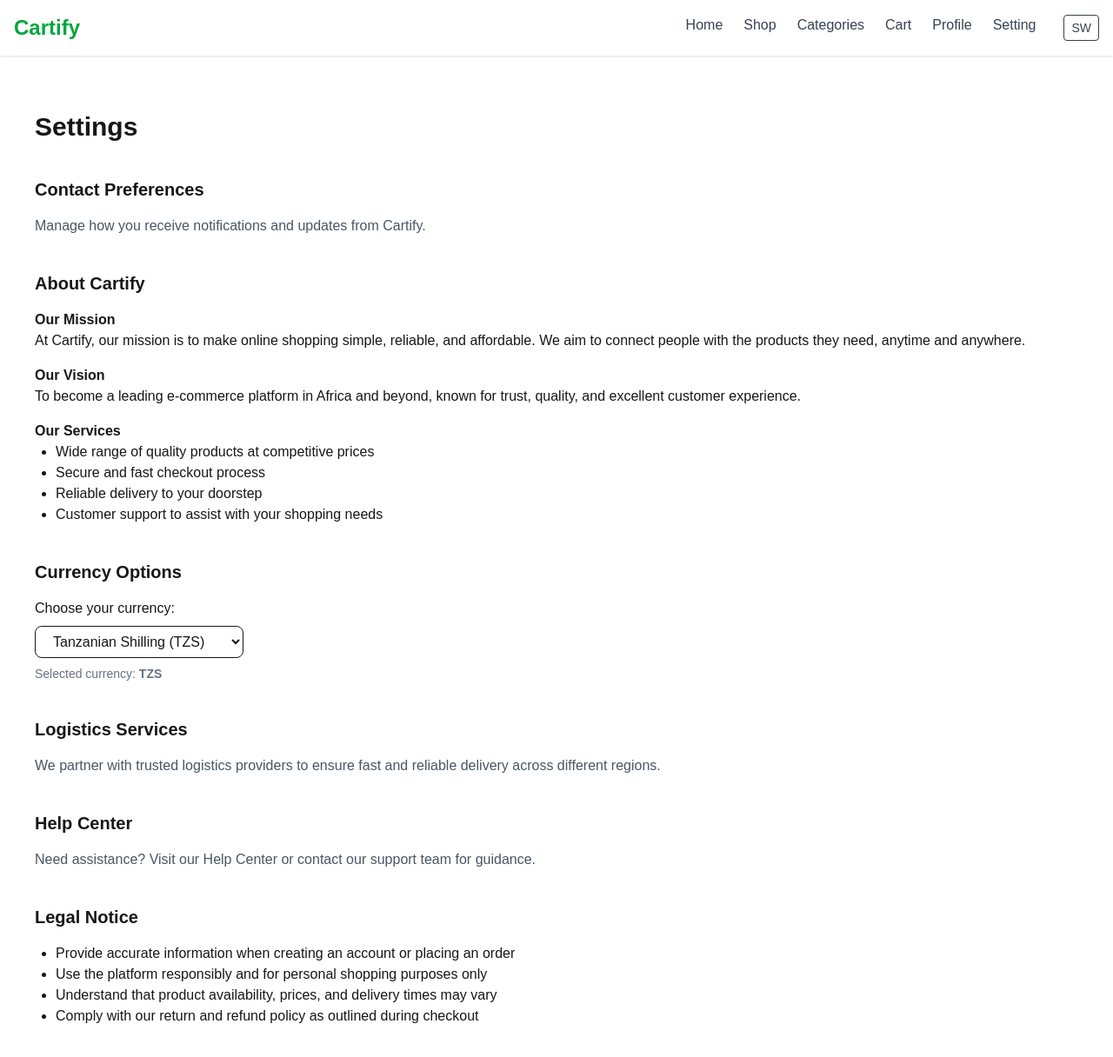
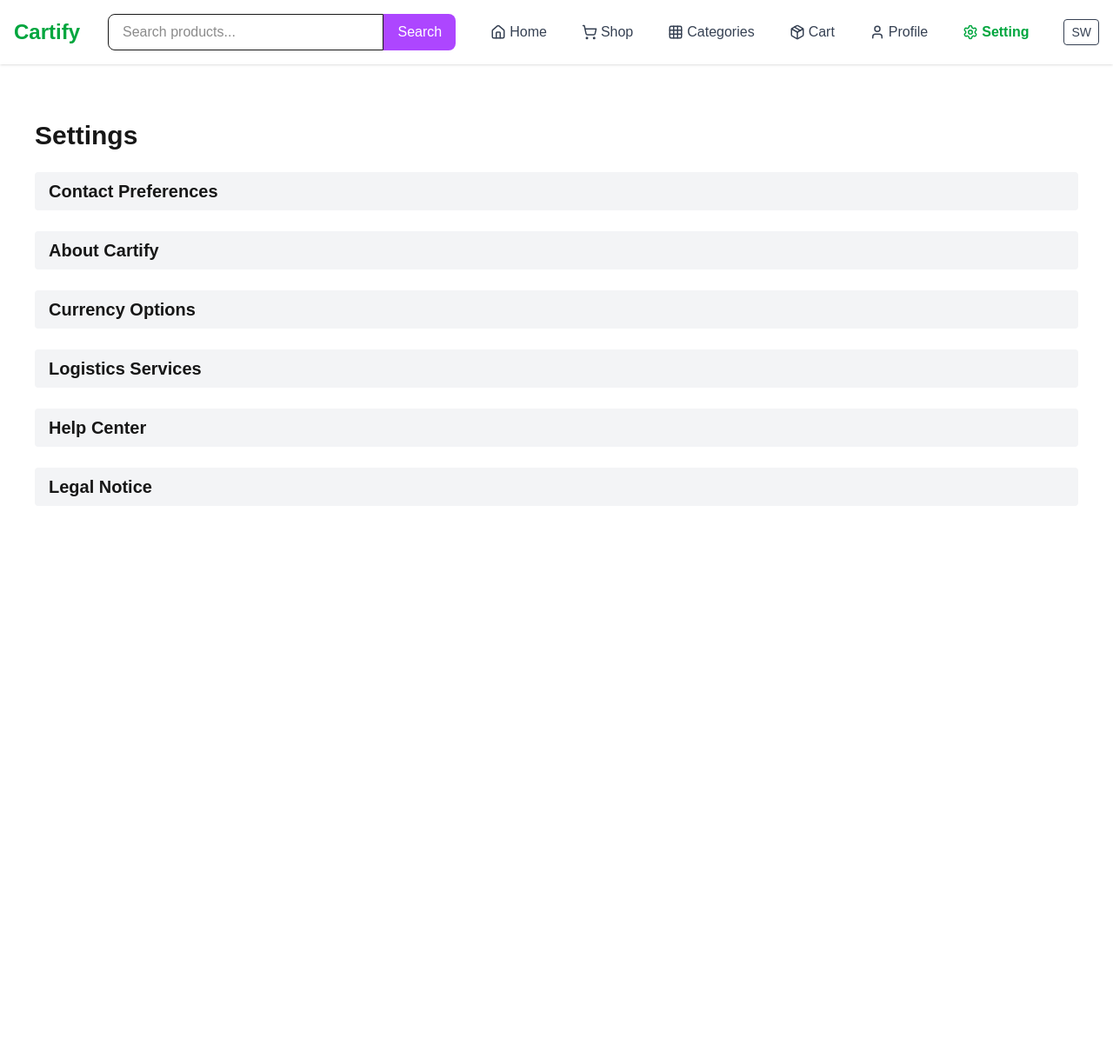
Before and after one commit to irenaugustin/cartify, a Next.js app: page /setting in a window 1280 px wide. Shown: the top 1216 px of the page at 87% size. After the commit the page ends 800 px from the top, so only its background shows below. Built offline with nearby package versions, Linux system fonts and the light colour scheme.

Commit message:
add footer, changes in package.json ,navbar and pages.tsx

```diff
--- a/app/setting/page.tsx
+++ b/app/setting/page.tsx
@@ -4,6 +4,12 @@ import { useState } from "react";
 
 export default function SettingsPage() {
   const [currency, setCurrency] = useState("TZS");
+
+  const [openSection, setOpenSection] = useState<string | null>(null);
+
+  const toggleSection = (section: string) => {
+    setOpenSection(openSection === section ? null : section);
+  };
 
   const currencies = [
     { code: "TZS", label: "Tanzanian Shilling (TZS)" },
@@ -15,31 +21,45 @@ export default function SettingsPage() {
   ];
 
   return (
-    <main className="container mx-auto px-6 py-10 space-y-10">
-      <h1 className="text-3xl font-bold">Settings</h1>
+    <main className="container mx-auto px-6 py-10 space-y-4">
+      <h1 className="text-3xl font-bold mb-6">Settings</h1>
 
       {/* Contact Preferences */}
       <section>
-        <h2 className="text-xl font-semibold mb-4">Contact Preferences</h2>
-        <p className="text-gray-600">
+        <button
+          className="w-full text-left text-xl font-semibold mb-2 bg-gray-100 px-4 py-2 rounded hover:bg-gray-200"
+          onClick={() => toggleSection("contact")}
+        >
+          Contact Preferences
+        </button>
+        {openSection === "contact" && (
+          <p className="text-gray-600 px-4 py-2">
             Manage how you receive notifications and updates from Cartify.
           </p>
+        )}
       </section>
 
       {/* About Cartify */}
       <section>
-        <h2 className="text-xl font-semibold mb-4">About Cartify</h2>
+        <button
+          className="w-full text-left text-xl font-semibold mb-2 bg-gray-100 px-4 py-2 rounded hover:bg-gray-200"
+          onClick={() => toggleSection("about")}
+        >
+          About Cartify
+        </button>
+        {openSection === "about" && (
+          <div className="px-4 py-2">
             <h3 className="font-bold mt-2">Our Mission</h3>
             <p>
-          At Cartify, our mission is to make online shopping simple, reliable,
-          and affordable. We aim to connect people with the products they need,
-          anytime and anywhere.
+              At Cartify, our mission is to make online shopping simple,
+              reliable, and affordable. We aim to connect people with the
+              products they need, anytime and anywhere.
             </p>
 
             <h3 className="font-bold mt-4">Our Vision</h3>
             <p>
-          To become a leading e-commerce platform in Africa and beyond, known
-          for trust, quality, and excellent customer experience.
+              To become a leading e-commerce platform in Africa and beyond,
+              known for trust, quality, and excellent customer experience.
             </p>
 
             <h3 className="font-bold mt-4">Our Services</h3>
@@ -49,11 +69,20 @@ export default function SettingsPage() {
               <li>Reliable delivery to your doorstep</li>
               <li>Customer support to assist with your shopping needs</li>
             </ul>
+          </div>
+        )}
       </section>
 
       {/* Currency Options */}
       <section>
-        <h2 className="text-xl font-semibold mb-4">Currency Options</h2>
+        <button
+          className="w-full text-left text-xl font-semibold mb-2 bg-gray-100 px-4 py-2 rounded hover:bg-gray-200"
+          onClick={() => toggleSection("currency")}
+        >
+          Currency Options
+        </button>
+        {openSection === "currency" && (
+          <div className="px-4 py-2">
             <label htmlFor="currency" className="block mb-2 font-medium">
               Choose your currency:
             </label>
@@ -72,45 +101,58 @@ export default function SettingsPage() {
             <p className="mt-2 text-sm text-gray-500">
               Selected currency: <span className="font-semibold">{currency}</span>
             </p>
+          </div>
+        )}
       </section>
 
       {/* Logistics Services */}
       <section>
-        <h2 className="text-xl font-semibold mb-4">Logistics Services</h2>
-        <p className="text-gray-600">
+        <button
+          className="w-full text-left text-xl font-semibold mb-2 bg-gray-100 px-4 py-2 rounded hover:bg-gray-200"
+          onClick={() => toggleSection("logistics")}
+        >
+          Logistics Services
+        </button>
+        {openSection === "logistics" && (
+          <p className="text-gray-600 px-4 py-2">
             We partner with trusted logistics providers to ensure fast and
             reliable delivery across different regions.
           </p>
+        )}
       </section>
 
       {/* Help Center */}
       <section>
-        <h2 className="text-xl font-semibold mb-4">Help Center</h2>
-        <p className="text-gray-600">
-          Need assistance? Visit our Help Center or contact our support team for
-          guidance.
+        <button
+          className="w-full text-left text-xl font-semibold mb-2 bg-gray-100 px-4 py-2 rounded hover:bg-gray-200"
+          onClick={() => toggleSection("help")}
+        >
+          Help Center
+        </button>
+        {openSection === "help" && (
+          <p className="text-gray-600 px-4 py-2">
+            Need assistance? Visit our Help Center or contact our support team
+            for guidance.
           </p>
+        )}
       </section>
 
       {/* Legal Notice */}
       <section>
-        <h2 className="text-xl font-semibold mb-4">Legal Notice</h2>
-        <ul className="list-disc ml-6">
-          <li>
-            Provide accurate information when creating an account or placing an
-            order
-          </li>
-          <li>
-            Use the platform responsibly and for personal shopping purposes only
-          </li>
-          <li>
-            Understand that product availability, prices, and delivery times may
-            vary
-          </li>
-          <li>
-            Comply with our return and refund policy as outlined during checkout
-          </li>
+        <button
+          className="w-full text-left text-xl font-semibold mb-2 bg-gray-100 px-4 py-2 rounded hover:bg-gray-200"
+          onClick={() => toggleSection("legal")}
+        >
+          Legal Notice
+        </button>
+        {openSection === "legal" && (
+          <ul className="list-disc ml-6 px-4 py-2">
+            <li>Provide accurate information when creating an account or placing an order</li>
+            <li>Use the platform responsibly and for personal shopping purposes only</li>
+            <li>Understand that product availability, prices, and delivery times may vary</li>
+            <li>Comply with our return and refund policy as outlined during checkout</li>
           </ul>
+        )}
       </section>
     </main>
   );
--- a/components/Navbar.tsx
+++ b/components/Navbar.tsx
@@ -1,26 +1,79 @@
-'use client'   // <-- Add this line at the top
+'use client'
 
 import { useState } from "react"
 import Link from "next/link"
+import { usePathname } from "next/navigation"
 import { useI18n } from "@/contexts/I18nContext"
+import {
+  Home,
+  ShoppingCart,
+  Package,
+  User,
+  Settings,
+  Grid
+} from "lucide-react"
 
 export default function Navbar() {
   const [menuOpen, setMenuOpen] = useState(false)
+  const [searchTerm, setSearchTerm] = useState("")
   const { language, toggleLanguage } = useI18n()
+  const pathname = usePathname() // Get current path for active link
+
+  const handleSearch = (e: React.FormEvent<HTMLFormElement>) => {
+    e.preventDefault()
+    if (searchTerm.trim()) {
+      window.location.href = `/shop?search=${encodeURIComponent(searchTerm)}`
+    }
+  }
+
+  const links = [
+    { href: "/", labelEn: "Home", labelSw: "Nyumbani", icon: <Home size={18} /> },
+    { href: "/shop", labelEn: "Shop", labelSw: "Duka", icon: <ShoppingCart size={18} /> },
+    { href: "/categories", labelEn: "Categories", labelSw: "Jamii", icon: <Grid size={18} /> },
+    { href: "/cart", labelEn: "Cart", labelSw: "Kikapu", icon: <Package size={18} /> },
+    { href: "/account", labelEn: "Profile", labelSw: "Profaili", icon: <User size={18} /> },
+    { href: "/setting", labelEn: "Setting", labelSw: "Mpangilio", icon: <Settings size={18} /> },
+  ]
 
   return (
     <header className="bg-white shadow sticky top-0 z-50">
       <div className="container mx-auto px-4 py-4 flex items-center justify-between">
+        {/* Logo */}
         <Link href="/" className="text-2xl font-bold text-green-600">Cartify</Link>
 
+        {/* Search Bar */}
+        <form onSubmit={handleSearch} className="hidden md:flex flex-1 mx-8">
+          <input
+            type="text"
+            placeholder={language === "en" ? "Search products..." : "Tafuta bidhaa..."}
+            value={searchTerm}
+            onChange={(e) => setSearchTerm(e.target.value)}
+            className="flex-1 border rounded-l-lg px-4 py-2 focus:outline-none focus:ring-2 focus:ring-purple-500"
+          />
+          <button
+            type="submit"
+            className="bg-purple-500 text-white px-4 py-2 rounded-r-lg hover:bg-purple-500"
+          >
+            {language === "en" ? "Search" : "Tafuta"}
+          </button>
+        </form>
+
         {/* Desktop Menu */}
-        <nav className="hidden md:flex gap-6 text-gray-700">
-          <Link href="/">{language === "en" ? "Home" : "Nyumbani"}</Link>
-          <Link href="/shop">{language === "en" ? "Shop" : "Duka"}</Link>
-          <Link href="/categories">{language === "en" ? "Categories" : "Jamii"}</Link>
-          <Link href="/cart">{language === "en" ? "Cart" : "Kikapu"}</Link>
-          <Link href="/account">{language === "en" ? "Profile" : "Profaili"}</Link>
-          <Link href="/setting">{language === "en" ? "Setting" : "Mpangilio"}</Link>
+        <nav className="hidden md:flex gap-6 text-gray-700 items-center">
+          {links.map((link) => {
+            const isActive = pathname === link.href
+            return (
+              <Link
+                key={link.href}
+                href={link.href}
+                className={`flex items-center gap-1 px-2 py-1 rounded hover:text-green-600 transition-colors ${
+                  isActive ? "text-green-600 font-semibold" : ""
+                }`}
+              >
+                {link.icon} {language === "en" ? link.labelEn : link.labelSw}
+              </Link>
+            )
+          })}
           <button onClick={toggleLanguage} className="ml-2 text-sm border px-2 py-1 rounded">
             {language === "en" ? "SW" : "EN"}
           </button>
@@ -35,12 +88,38 @@ export default function Navbar() {
       {/* Mobile Menu */}
       {menuOpen && (
         <nav className="md:hidden bg-white px-4 pb-4 flex flex-col gap-2">
-          <Link href="/">{language === "en" ? "Home" : "Nyumbani"}</Link>
-          <Link href="/shop">{language === "en" ? "Shop" : "Duka"}</Link>
-          <Link href="/categories">{language === "en" ? "Categories" : "Jamii"}</Link>
-          <Link href="/cart">{language === "en" ? "Cart" : "Kikapu"}</Link>
-          <Link href="/account">{language === "en" ? "Profile" : "Profaili"}</Link>
-          <Link href="/setting">{language === "en" ? "Setting" : "Mpangilio"}</Link>
+          {/* Mobile Search */}
+          <form onSubmit={handleSearch} className="flex mb-2">
+            <input
+              type="text"
+              placeholder={language === "en" ? "Search products..." : "Tafuta bidhaa..."}
+              value={searchTerm}
+              onChange={(e) => setSearchTerm(e.target.value)}
+              className="flex-1 border rounded-l-lg px-4 py-2 focus:outline-none focus:ring-2 focus:ring-purple-500"
+            />
+            <button
+              type="submit"
+              className="bg-purple-500 text-white px-4 py-2 rounded-r-lg hover:bg-purple-500"
+            >
+              {language === "en" ? "Search" : "Tafuta"}
+            </button>
+          </form>
+
+          {links.map((link) => {
+            const isActive = pathname === link.href
+            return (
+              <Link
+                key={link.href}
+                href={link.href}
+                className={`flex items-center gap-2 px-2 py-1 rounded hover:text-purple-500 transition-colors ${
+                  isActive ? "text-green-600 font-semibold" : "text-gray-700"
+                }`}
+              >
+                {link.icon} {language === "en" ? link.labelEn : link.labelSw}
+              </Link>
+            )
+          })}
+
           <button onClick={toggleLanguage} className="mt-2 text-sm border px-2 py-1 rounded">
             {language === "en" ? "SW" : "EN"}
           </button>
--- a/package.json
+++ b/package.json
@@ -9,6 +9,7 @@
     "lint": "eslint"
   },
   "dependencies": {
+    "lucide-react": "^0.544.0",
     "next": "^15.5.2",
     "react": "^19.1.0",
     "react-dom": "^19.1.0"
```
Also changed, not shown: app/page.tsx (+38 -12 lines), components/Footer.tsx (added, +42 -0 lines), 1 other file (tests, documents, lock files or other folders). Lines whose indentation alone changed are shown as unchanged.
